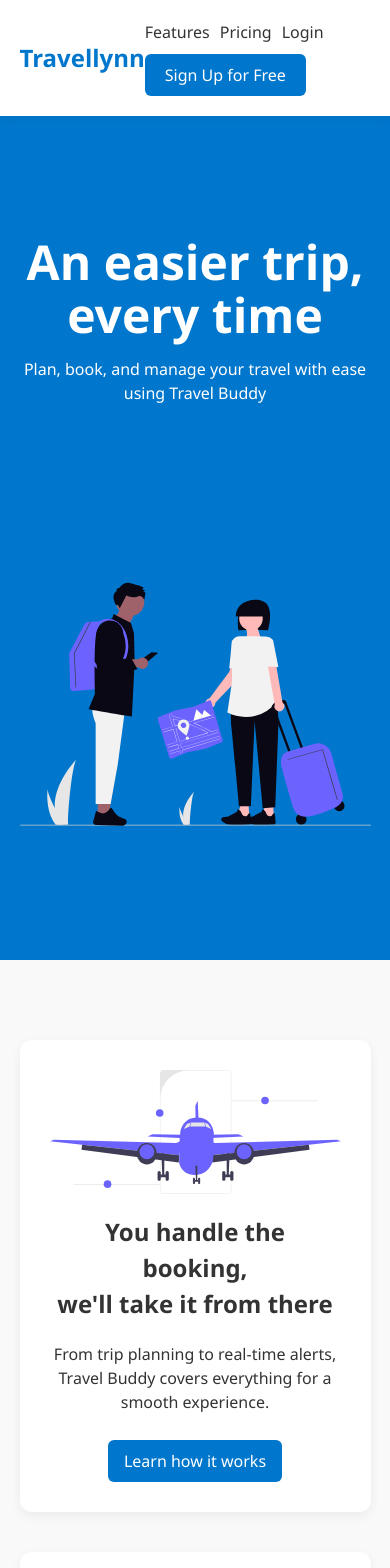
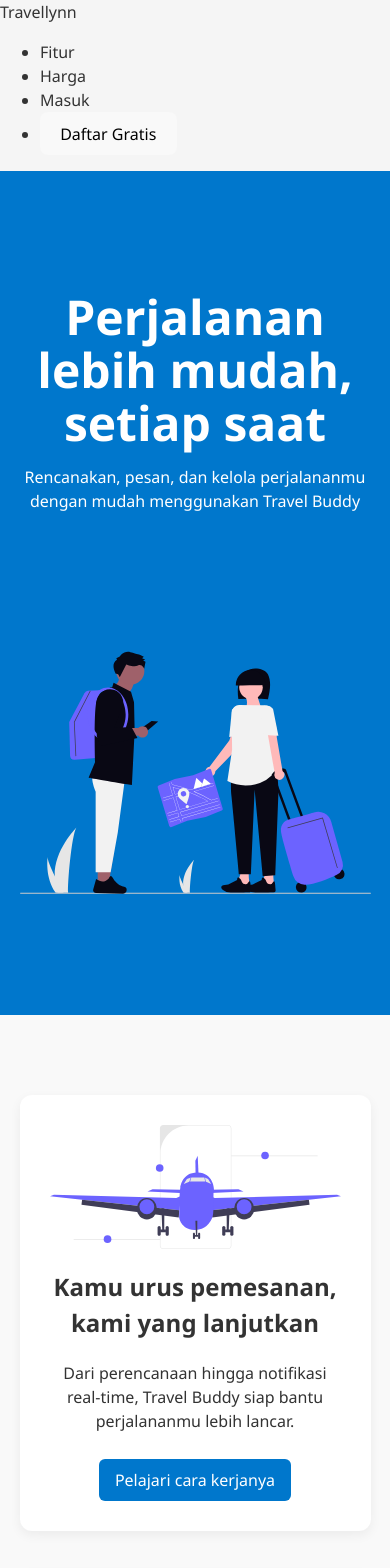
Before and after one commit to afiyyyyy/WEB-UAS-2025, a React (Vite) app: page / in a window 390 px wide. Shown: the top 1568 px of the page. Built offline with nearby package versions, Linux system fonts and the light colour scheme.

Commit message:
Update konten dan style

```diff
--- a/src/App.css
+++ b/src/App.css
@@ -1,5 +1,3 @@
-/* src/App.css */
-
 * {
   box-sizing: border-box;
 }
@@ -10,12 +8,10 @@ html, body {
   margin: 0;
   overflow-x: hidden;
 }
-
 #root {
   width: 100%;
   overflow-x: hidden;
 }
-
 body {
   margin: 0;
   font-family: 'Segoe UI', sans-serif;
@@ -23,48 +19,87 @@ body {
   color: #333;
 }
 
-/* === Travel Buddy === */
-.navbar {
+/* === Layout Utama === */
+.main-layout {
   display: flex;
-  justify-content: space-between;
-  align-items: center;
-  background: white;
-  padding: 20px 5vw;
-  box-shadow: 0 2px 10px rgba(0,0,0,0.05);
-  position: sticky;
-  top: 0;
-  z-index: 1000;
+  min-height: 100vh;
   width: 100%;
 }
 
-.logo {
-  font-weight: bold;
-  font-size: 1.5em;
-  color: #0077cc;
+.sidebar {
+  width: 250px;
+  background-color: #1e3a8a;
+  color: white;
+  height: 100vh;
+  padding: 24px;
+  position: sticky;
+  top: 0;
+  display: flex;
+  flex-direction: column;
+  gap: 20px;
 }
 
-.nav-links {
-  list-style: none;
-  display: flex;
-  gap: 20px;
-  align-items: center;
-  margin: 0;
-  padding: 0;
+.sidebar h1 {
+  font-size: 24px;
+  font-weight: bold;
+  margin-bottom: 16px;
 }
 
-.nav-links li {
-  cursor: pointer;
+.sidebar a {
+  color: white;
+  text-decoration: none;
+  font-size: 16px;
+  padding: 8px 0;
+  transition: color 0.3s ease;
 }
 
-.cta {
-  background: #0077cc;
-  color: white;
-  border: none;
-  padding: 10px 20px;
-  border-radius: 6px;
-  cursor: pointer;
+.sidebar a:hover {
+  color: #facc15;
 }
 
+.main-content {
+  flex: 1;
+  overflow-y: auto;
+  background-color: #f5f5f5;
+  padding: 20px 0;
+}
+
+.content-wrapper {
+  padding-left: 20px;
+  padding-right: 20px;
+  max-width: 100%;
+  box-sizing: border-box;
+}
+
+@media (min-width: 768px) {
+  .content-wrapper {
+    padding-left: 40px;
+    padding-right: 40px;
+  }
+}
+
+@media (max-width: 768px) {
+  .main-layout {
+    flex-direction: column;
+  }
+
+  .sidebar {
+    width: 100%;
+    height: auto;
+    position: relative;
+  }
+
+  .main-content {
+    padding: 20px 10px;
+  }
+
+  .content-wrapper {
+    padding-left: 10px;
+    padding-right: 10px;
+  }
+}
+
+/* === Hero Section === */
 .hero {
   display: flex;
   justify-content: space-between;
@@ -98,6 +133,14 @@ body {
   object-fit: contain;
 }
 
+@media (max-width: 768px) {
+  .hero {
+    flex-direction: column;
+    text-align: center;
+  }
+}
+
+/* === Features === */
 .features {
   display: grid;
   grid-template-columns: repeat(auto-fit, minmax(280px, 1fr));
@@ -135,120 +178,7 @@ body {
   cursor: pointer;
 }
 
-.cta-banner {
-  text-align: center;
-  padding: 80px 5vw;
-  background: #eaf4ff;
-  width: 100%;
-  box-sizing: border-box;
-}
-
-.cta-banner h2 {
-  font-size: 2rem;
-  margin-bottom: 20px;
-}
-
-footer {
-  background: #333;
-  color: white;
-  padding: 60px 5vw;
-  display: flex;
-  flex-direction: column;
-  align-items: center;
-  width: 100%;
-  box-sizing: border-box;
-}
-
-.footer-logo {
-  font-size: 1.5rem;
-  font-weight: bold;
-  margin-bottom: 20px;
-}
-
-.footer-links {
-  display: flex;
-  gap: 60px;
-  margin-bottom: 20px;
-  flex-wrap: wrap;
-  justify-content: center;
-}
-
-.footer-links h4 {
-  margin-bottom: 10px;
-  font-size: 1.1rem;
-  color: #88c9ff;
-}
-
-.footer-copy {
-  font-size: 0.9rem;
-  color: #bbb;
-  margin-top: 20px;
-  text-align: center;
-}
-
-@media (max-width: 768px) {
-  .hero {
-    flex-direction: column;
-    text-align: center;
-  }
-
-  .hero img {
-    max-width: 100%;
-  }
-
-  .nav-links {
-    flex-wrap: wrap;
-    gap: 10px;
-  }
-}
-
-/* === LAYOUT LAROYYBA === */
-.main-layout {
-  display: flex;
-  min-height: 100vh;
-  width: 100%;
-}
-
-.main-content {
-  flex: 1;
-  overflow-y: auto;
-  background-color: #f5f5f5;
-  padding: 20px;
-}
-
-/* === SIDEBAR === */
-.sidebar {
-  width: 250px;
-  background-color: #1e3a8a;
-  color: white;
-  height: 100vh;
-  padding: 24px;
-  position: sticky;
-  top: 0;
-  display: flex;
-  flex-direction: column;
-  gap: 20px;
-}
-
-.sidebar h1 {
-  font-size: 24px;
-  font-weight: bold;
-  margin-bottom: 16px;
-}
-
-.sidebar a {
-  color: white;
-  text-decoration: none;
-  font-size: 16px;
-  padding: 8px 0;
-  transition: color 0.3s ease;
-}
-
-.sidebar a:hover {
-  color: #facc15;
-}
-
-/* === LAROYYBA HERO === */
+/* === Laroyba Hero === */
 .laroyba-hero {
   padding: 60px 40px;
   background-color: #ffffff;
@@ -266,63 +196,7 @@ footer {
   color: #555;
 }
 
-/* === WRAPPER untuk konten biar sejajar sidebar === */
-.content-wrapper {
-  padding-left: 0;
-  padding-right: 20px;
-  max-width: 100%;
-}
-
-@media (min-width: 768px) {
-  .content-wrapper {
-    padding-left: 30px;
-  }
-}
-
-/* === WRAPPER fix hero/features agar gak ketiban sidebar === */
-.content-wrapper section {
-  margin-left: auto;
-  margin-right: auto;
-  max-width: 100%;
-  box-sizing: border-box;
-  padding-left: 20px;
-  padding-right: 20px;
-}
-
-@media (min-width: 768px) {
-  .content-wrapper section {
-    padding-left: 40px;
-    padding-right: 40px;
-  }
-}
-
-/* === Fixing Responsive Sidebar and Main Layout === */
-@media (max-width: 768px) {
-  .main-layout {
-    flex-direction: column;
-  }
-
-  .sidebar {
-    width: 100%;
-    height: auto;
-    position: relative;
-  }
-
-  .main-content {
-    padding: 20px 10px;
-  }
-
-  .content-wrapper {
-    padding-left: 0;
-    padding-right: 0;
-  }
-
-  .content-wrapper section {
-    padding-left: 20px;
-    padding-right: 20px;
-  }
-}
-
+/* === Peta & Video === */
 .map-video-section {
   display: flex;
   flex-wrap: wrap;
@@ -348,6 +222,14 @@ footer {
   border: none;
 }
 
+@media (max-width: 768px) {
+  .map-video-section {
+    flex-direction: column;
+    align-items: center;
+  }
+}
+
+/* === Biodata === */
 .student-info {
   margin: 2rem auto 1rem;
   padding: 1rem;
@@ -363,21 +245,14 @@ footer {
   margin: 0.2rem 0;
 }
 
-
-@media (max-width: 768px) {
-  .map-video-section {
-    flex-direction: column;
-    align-items: center;
-  }
-}
-
+/* === Sosial Media Icon === */
 .social-icons {
   display: flex;
   justify-content: center;
   align-items: center;
-  gap: 40px;             /* Lebih besar jaraknya antar icon */
-  font-size: 40px;       /* Ukuran icon dibesarkan */
-  margin-top: 40px;      /* Jarak dari card biodata */
+  gap: 40px;
+  font-size: 40px;
+  margin-top: 40px;
 }
 
 .social-icons a {
@@ -388,5 +263,5 @@ footer {
 
 .social-icons a:hover {
   color: #00e6e6;
-  transform: scale(1.3);  /* Membesar lebih signifikan saat hover */
+  transform: scale(1.3);
 }
--- a/src/App.jsx
+++ b/src/App.jsx
@@ -4,21 +4,21 @@ import { FaWhatsapp, FaInstagram, FaFacebookF, FaTiktok } from 'react-icons/fa';
 
 export default function App() {
   return (
-    <div>
+    <div className="app-container">
       <nav className="navbar">
         <div className="logo">Travellynn</div>
         <ul className="nav-links">
-          <li>Features</li>
-          <li>Pricing</li>
-          <li>Login</li>
-          <li><button className="cta">Sign Up for Free</button></li>
+          <li>Fitur</li>
+          <li>Harga</li>
+          <li>Masuk</li>
+          <li><button className="cta">Daftar Gratis</button></li>
         </ul>
       </nav>
 
       <section className="hero">
         <div className="hero-text">
-          <h1>An easier trip, every time</h1>
-          <p>Plan, book, and manage your travel with ease using Travel Buddy</p>
+          <h1>Perjalanan lebih mudah, setiap saat</h1>
+          <p>Rencanakan, pesan, dan kelola perjalananmu dengan mudah menggunakan Travel Buddy</p>
         </div>
         <img src="/img/feature11.svg" alt="hero" />
       </section>
@@ -26,62 +26,62 @@ export default function App() {
       <section className="features">
         <div className="feature">
           <img src="/img/feature22.svg" alt="Booking" />
-          <h2>You handle the booking,<br />we'll take it from there</h2>
-          <p>From trip planning to real-time alerts, Travel Buddy covers everything for a smooth experience.</p>
+          <h2>Kamu urus pemesanan,<br />kami yang lanjutkan</h2>
+          <p>Dari perencanaan hingga notifikasi real-time, Travel Buddy siap bantu perjalananmu lebih lancar.</p>
           <a href="https://id.shp.ee/LHqRWhb" target="_blank" rel="noopener noreferrer">
-            <button>Learn how it works</button>
+            <button>Pelajari cara kerjanya</button>
           </a>
         </div>
 
         <div className="feature">
-          <img src="/img/feature33.svg" alt="Reminders" />
-          <h2>Helpful reminders/alerts<br />so you never miss a beat</h2>
-          <p>Get notified on delays, boarding times, and trip changes instantly.</p>
+          <img src="/img/feature33.svg" alt="Notifikasi" />
+          <h2>Pengingat dan notifikasi<br />agar kamu tidak ketinggalan</h2>
+          <p>Dapatkan info soal keterlambatan, waktu naik, dan perubahan jadwal seketika.</p>
           <a href="https://id.shp.ee/LHqRWhb" target="_blank" rel="noopener noreferrer">
-            <button>More about this</button>
+            <button>Selengkapnya</button>
           </a>
         </div>
 
         <div className="feature">
-          <img src="/img/feature44.svg" alt="Tracking" />
-          <h2>Always know where<br />to be and when</h2>
-          <p>Our GPS tracking and schedule manager helps you stay on time and informed.</p>
+          <img src="/img/feature44.svg" alt="Pelacakan" />
+          <h2>Selalu tahu<br />kapan dan di mana</h2>
+          <p>Fitur GPS dan manajemen jadwal membantu kamu tepat waktu dan tetap update.</p>
           <a href="https://id.shp.ee/LHqRWhbs" target="_blank" rel="noopener noreferrer">
-            <button>Explore the feature</button>
+            <button>Jelajahi fitur ini</button>
           </a>
         </div>
 
         <div className="feature">
-          <img src="/img/feature55.svg" alt="Multi-device Sync" />
-          <h2>Sync across<br />all your devices</h2>
-          <p>Access your itinerary and updates seamlessly from phone, tablet, or laptop.</p>
+          <img src="/img/feature55.svg" alt="Sinkronisasi" />
+          <h2>Sinkronkan<br />di semua perangkat</h2>
+          <p>Akses itinerary dan update dari HP, tablet, atau laptop dengan mudah.</p>
           <a href="https://id.shp.ee/LHqRWhb" target="_blank" rel="noopener noreferrer">
-            <button>View details</button>
+            <button>Lihat detail</button>
           </a>
         </div>
 
         <div className="feature">
-          <img src="/img/feature66.svg" alt="Smart Suggestions" />
-          <h2>Smart travel<br />suggestions</h2>
-          <p>Get AI-powered recommendations on places to visit, eat, and stay.</p>
+          <img src="/img/feature66.svg" alt="Saran Pintar" />
+          <h2>Saran perjalanan<br />dengan AI</h2>
+          <p>Dapatkan rekomendasi tempat wisata, kuliner, dan penginapan yang cerdas.</p>
           <a href="https://id.shp.ee/LHqRWhb" target="_blank" rel="noopener noreferrer">
-            <button>See suggestions</button>
+            <button>Lihat saran</button>
           </a>
         </div>
 
         <div className="feature">
-          <img src="/img/feature77.svg" alt="Travel Insights" />
-          <h2>Insights and<br />trip history</h2>
-          <p>Track your travel trends and view detailed history of past journeys.</p>
+          <img src="/img/feature77.svg" alt="Riwayat" />
+          <h2>Insight &<br />riwayat perjalanan</h2>
+          <p>Lihat tren perjalanan dan riwayat lengkap dari petualangan sebelumnya.</p>
           <a href="https://id.shp.ee/LHqRWhb" target="_blank" rel="noopener noreferrer">
-            <button>View insights</button>
+            <button>Lihat insight</button>
           </a>
         </div>
       </section>
 
       <section className="map-video-section">
-        <div className="card">
-          <h2>Our Location</h2>
+        <div className="card location-card">
+          <h2>Lokasi Kami</h2>
           <iframe
             src="https://www.google.com/maps/embed?pb=!1m18!1m12!1m3!1d3961.0042639062362!2d109.61188957401707!3d-6.890091467421181!2m3!1f0!2f0!3f0!3m2!1i1024!2i768!4f13.1!3m3!1m2!1s0x2e7027d8052d9151%3A0x826c04bb1679c581!2sWarung%20Makan%20%22mak%20Sri%22!5e0!3m2!1sid!2sid!4v1752756761697!5m2!1sid!2sid"
             width="100%"
@@ -93,8 +93,8 @@ export default function App() {
           />
         </div>
 
-        <div className="card">
-          <h2>Watch Our Promo</h2>
+        <div className="card video-card">
+          <h2>Tonton Promo Kami</h2>
           <iframe
             src="https://www.youtube.com/embed/qzGxK6Uiu04?si=yPE9ksg05QGCZ6sG"
             title="YouTube video player"
@@ -105,32 +105,32 @@ export default function App() {
       </section>
 
       <section className="cta-banner">
-        <h2>Try the travel app that keeps up with you</h2>
+        <h2>Coba aplikasi travel yang cocok untukmu</h2>
         <div className="download-buttons">
           <a href="https://play.google.com/store/apps/details?id=com.traveloka.android" target="_blank" rel="noopener noreferrer">
-            <button className="cta">Download on Play Store</button>
+            <button className="cta">Unduh di Play Store</button>
           </a>
         </div>
       </section>
 
-      <footer>
+      <footer className="footer">
         <div className="footer-logo">Travel Buddy</div>
 
         <div className="footer-links">
           <div>
-            <h4>PRODUCT</h4>
-            <p>Features</p>
-            <p>Pricing</p>
+            <h4>PRODUK</h4>
+            <p>Fitur</p>
+            <p>Harga</p>
           </div>
           <div>
-            <h4>COMPANY</h4>
-            <p>About Us</p>
-            <p>Careers</p>
+            <h4>TENTANG</h4>
+            <p>Tentang Kami</p>
+            <p>Karier</p>
           </div>
           <div>
-            <h4>SUPPORT</h4>
-            <p>Help Center</p>
-            <p>Contact</p>
+            <h4>BANTUAN</h4>
+            <p>Pusat Bantuan</p>
+            <p>Kontak</p>
           </div>
         </div>
 
@@ -148,7 +148,7 @@ export default function App() {
           <a href="https://www.tiktok.com/@fi_chee?_t=ZS-8y7Pmy1Dom1&_r=1" target="_blank" rel="noopener noreferrer"><FaTiktok /></a>
         </div>
 
-        <p className="footer-copy">&copy; 2025 Travel Buddy. All rights reserved.</p>
+        <p className="footer-copy">&copy; 2025 Travel Buddy. Semua Hak Dilindungi.</p>
       </footer>
     </div>
   );
```
